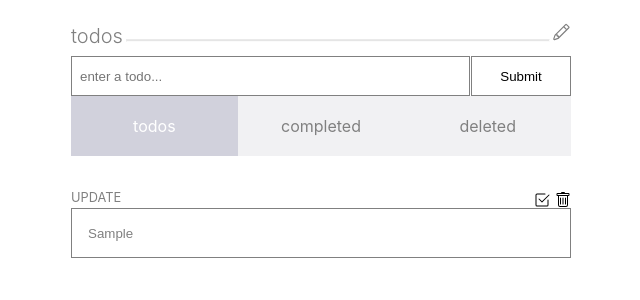
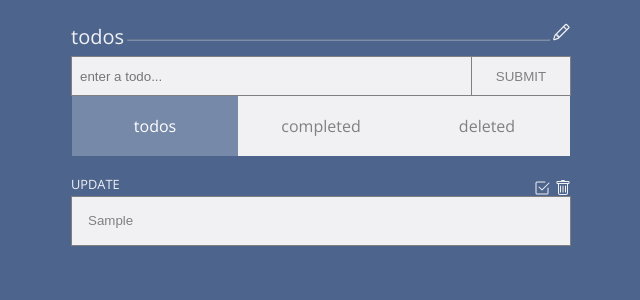
Before and after one commit to scottjason/todos-react-hooks, a React (Create React App) app: page / in a window 1280 px wide. Both pictures are taken after typing "Sample" into the empty fields and a click on the input "Submit". Shown: the top 300 px of the page, without its empty margins (319-959 px from the left). Built offline with nearby package versions, Linux system fonts and the light colour scheme.

Commit message:
update ui

```diff
--- a/public/index.html
+++ b/public/index.html
@@ -10,6 +10,10 @@
       content="Web site created using create-react-app"
     />
     <link rel="apple-touch-icon" href="%PUBLIC_URL%/logo192.png" />
+    <link
+      href="https://fonts.googleapis.com/css2?family=Open+Sans:wght@300;400&display=swap"
+      rel="stylesheet"
+    />
     <!--
       manifest.json provides metadata used when your web app is installed on a
       user's mobile device or desktop. See https://developers.google.com/web/fundamentals/web-app-manifest/
@@ -24,7 +28,7 @@
       work correctly both with client-side routing and a non-root public URL.
       Learn how to configure a non-root public URL by running `npm run build`.
     -->
-    <title>React App</title>
+    <title>Todos</title>
   </head>
   <body>
     <noscript>You need to enable JavaScript to run this app.</noscript>
--- a/src/components/Header/Header.style.css
+++ b/src/components/Header/Header.style.css
@@ -4,26 +4,27 @@
   justify-content: flex-start;
   align-items: center;
   height: 40px;
-	color: grey;
   width: calc(100% - 2rem);
   max-width: 500px;
   min-width: 280px;
+  color: #f1f1f3;
 }
 
 .header {
+  margin: 0;
   font-size: 1.25rem;
-	margin: 0;
-	font-weight: 300;
+  font-weight: 400;
 }
 
 .line {
-	background-color: grey;
   height: 1px;
   margin: 0;
   width: 90%;
-	margin-left: .2rem;
-	margin-top: .5rem;
-	opacity: .2;
+  margin-left: 0.2rem;
+  margin-top: 0.5rem;
+  background-color: rgba(225, 225, 225, 0.2);
+  opacity: 0.3;
+  box-sizing: border-box;
 }
 
 .pencil-icon {
--- a/src/components/InputPanel/InputPanel.style.css
+++ b/src/components/InputPanel/InputPanel.style.css
@@ -15,10 +15,12 @@
   max-width: 400px;
   min-width: 210px;
   height: 40px;
-	background-color: white;
+  color: #525147;
+  background-color: #f1f1f3;
   outline: none;
   border: 1px solid gray;
-	padding: 0 .5rem 0 .5rem;
+  border-right: none;
+  padding: 0 0.5rem 0 0.5rem;
   box-sizing: border-box;
 }
 
@@ -27,10 +29,9 @@
   min-width: 70px;
   max-width: 100px;
   height: 40px;
-	background-color: #ffffff;
-	color: black;
-	margin-left: 1px;
+  text-transform: uppercase;
+  color: gray;
+  border: 1px solid gray;
+  background-color: #f1f1f3;
   cursor: pointer;
-	border: 1px solid gray;
-	box-sizing: border-box;
 }
--- a/src/components/Tabs/Tabs.style.css
+++ b/src/components/Tabs/Tabs.style.css
@@ -1,7 +1,7 @@
 .tabs-container {
   position: relative;
-  width: calc(100% - 2rem);
-  max-width: 500px;
+  width: calc(100% - 2.1rem);
+  max-width: 498px;
   min-width: 280px;
   height: auto;
   background-color: #f1f1f3;
@@ -42,7 +42,7 @@
 }
 
 .hovered {
-  background-color: #D1D1DC;
+  background-color: #7689a9;
   color: #ffffff;
 }
 
--- a/src/components/Todo/Todo.js
+++ b/src/components/Todo/Todo.js
@@ -21,8 +21,14 @@ const Todo = (props) => {
     }
   }
 
+  const getContainerClass = () => {
+    return todo.isCompleted || todo.isDeleted
+      ? 'todo-container push-down'
+      : 'todo-container'
+  }
+
   return (
-    <div className="todo-container">
+    <div className={getContainerClass()}>
       {!todo.isCompleted && !todo.isDeleted && (
         <p className="update" onClick={() => setReadOnly(!isReadOnly)}>
           {isReadOnly && 'UPDATE'}
--- a/src/components/Todo/Todo.style.css
+++ b/src/components/Todo/Todo.style.css
@@ -1,8 +1,12 @@
 .todo-container {
   position: relative;
-	margin-top: 1rem;
   width: 100%;
   height: auto;
+  margin-top: 0.1rem;
+}
+
+.push-down {
+  margin-top: 1.5rem;
 }
 
 .item-container {
@@ -17,6 +21,7 @@
   color: grey;
   border: 1px solid grey;
   padding: 0 0 0 1rem;
+  background-color: #f1f1f3;
   box-sizing: border-box;
 }
 
@@ -30,11 +35,13 @@
 }
 
 .checkbox {
+  color: #f1f1f3;
   margin-right: 0.3rem;
   cursor: pointer;
 }
 
 .trash-can {
+  color: #f1f1f3;
   cursor: pointer;
 }
 
@@ -42,9 +49,10 @@
   position: relative;
   display: inline-block;
   margin: 0;
-  font-size: .8rem;
+  font-size: 0.8rem;
+  font-weight: 400;
   top: 14px;
-	color: gray;
+  color: #f1f1f3;
   cursor: pointer;
   z-index: 1;
 }
@@ -55,7 +63,7 @@
   cursor: pointer;
   font-size: 1rem;
   top: -1px;
-	color: rgba(0, 0, 0, .8);
+  color: #f1f1f3;
   cursor: pointer;
   z-index: 1;
 }
--- a/src/index.css
+++ b/src/index.css
@@ -1,19 +1,24 @@
 html {
   font-size: 16px;
-  background-color: #ffffff;
+  background-color: #4d658d;
+  height: 100%;
 }
 
 body {
+  position: relative;
+  height: 100%;
+  width: 100%;
   margin: 0;
-  font-family: -apple-system, BlinkMacSystemFont, 'Segoe UI', 'Roboto', 'Oxygen',
-    'Ubuntu', 'Cantarell', 'Fira Sans', 'Droid Sans', 'Helvetica Neue',
-    sans-serif;
+  font-family: 'Open Sans', sans-serif;
+  font-weight: 400;
   -webkit-font-smoothing: antialiased;
   -moz-osx-font-smoothing: grayscale;
-   -webkit-font-smoothing: antialiased;
-   box-sizing: border-box;
- }
+  -webkit-font-smoothing: antialiased;
+}
 
-textarea, select, input, button {
+textarea,
+select,
+input,
+button {
   outline: none;
 }
```
Also changed, not shown: 1 other file (tests, documents, lock files or other folders). Lines whose indentation alone changed are shown as unchanged.
